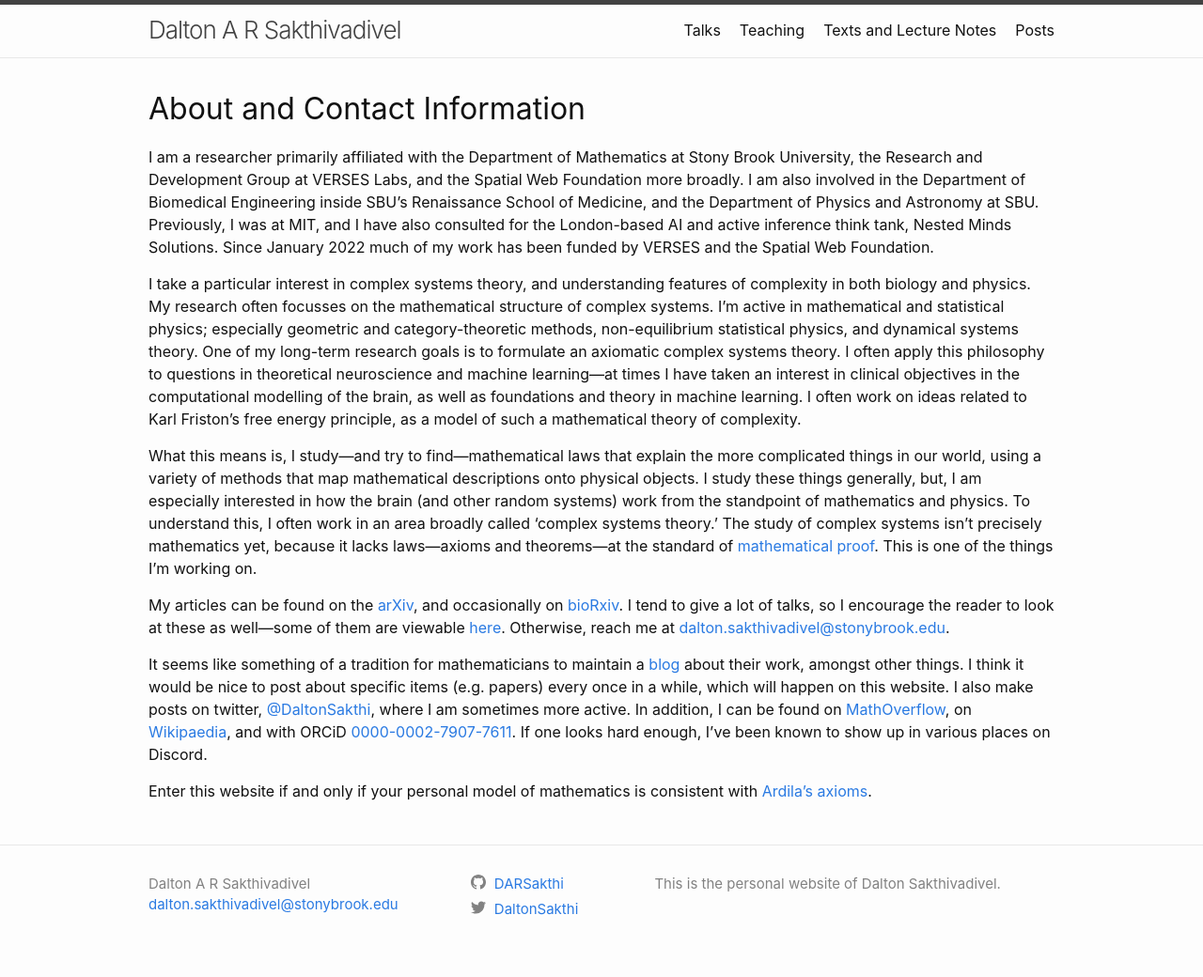
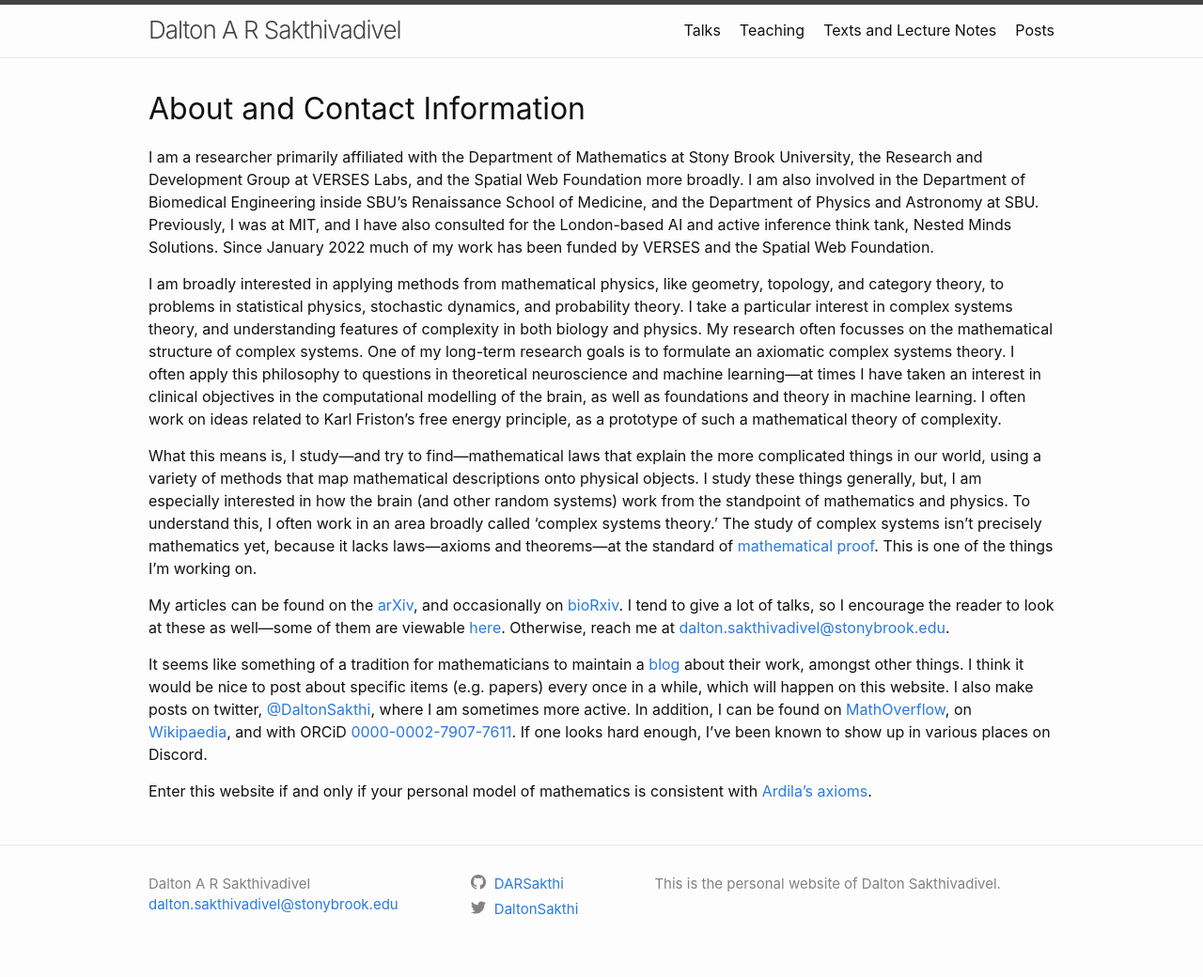
Before and after one commit to DARSakthi/DARSakthi.github.io, a Jekyll site: the page built from index.markdown, in a window 1280 px wide. Shown: the whole page at 94% size. Built offline with Jekyll 4.4.1, drawn with Linux system fonts in a browser that asks for light colours.

Commit message:
Revised content

```diff
--- a/index.markdown
+++ b/index.markdown
@@ -8,7 +8,7 @@ author_profile: true
 
 I am a researcher primarily affiliated with the Department of Mathematics at Stony Brook University, the Research and Development Group at VERSES Labs, and the Spatial Web Foundation more broadly. I am also involved in the Department of Biomedical Engineering inside SBU's Renaissance School of Medicine, and the Department of Physics and Astronomy at SBU. Previously, I was at MIT, and I have also consulted for the London-based AI and active inference think tank, Nested Minds Solutions. Since January 2022 much of my work has been funded by VERSES and the Spatial Web Foundation.
 
-I take a particular interest in complex systems theory, and understanding features of complexity in both biology and physics. My research often focusses on the mathematical structure of complex systems. I’m active in mathematical and statistical physics; especially geometric and category-theoretic methods, non-equilibrium statistical physics, and dynamical systems theory. One of my long-term research goals is to formulate an axiomatic complex systems theory. I often apply this philosophy to questions in theoretical neuroscience and machine learning—at times I have taken an interest in clinical objectives in the computational modelling of the brain, as well as foundations and theory in machine learning. I often work on ideas related to Karl Friston's free energy principle, as a model of such a mathematical theory of complexity.
+I am broadly interested in applying methods from mathematical physics, like geometry, topology, and category theory, to problems in statistical physics, stochastic dynamics, and probability theory. I take a particular interest in complex systems theory, and understanding features of complexity in both biology and physics. My research often focusses on the mathematical structure of complex systems. One of my long-term research goals is to formulate an axiomatic complex systems theory. I often apply this philosophy to questions in theoretical neuroscience and machine learning—at times I have taken an interest in clinical objectives in the computational modelling of the brain, as well as foundations and theory in machine learning. I often work on ideas related to Karl Friston's free energy principle, as a prototype of such a mathematical theory of complexity.
 
 What this means is, I study—and try to find—mathematical laws that explain the more complicated things in our world, using a variety of methods that map mathematical descriptions onto physical objects. I study these things generally, but, I am especially interested in how the brain (and other random systems) work from the standpoint of mathematics and physics. To understand this, I often work in an area broadly called 'complex systems theory.' The study of complex systems isn’t precisely mathematics yet, because it lacks laws—axioms and theorems—at the standard of [mathematical proof](https://en.wikipedia.org/wiki/Mathematical_proof). This is one of the things I'm working on.
 
```
